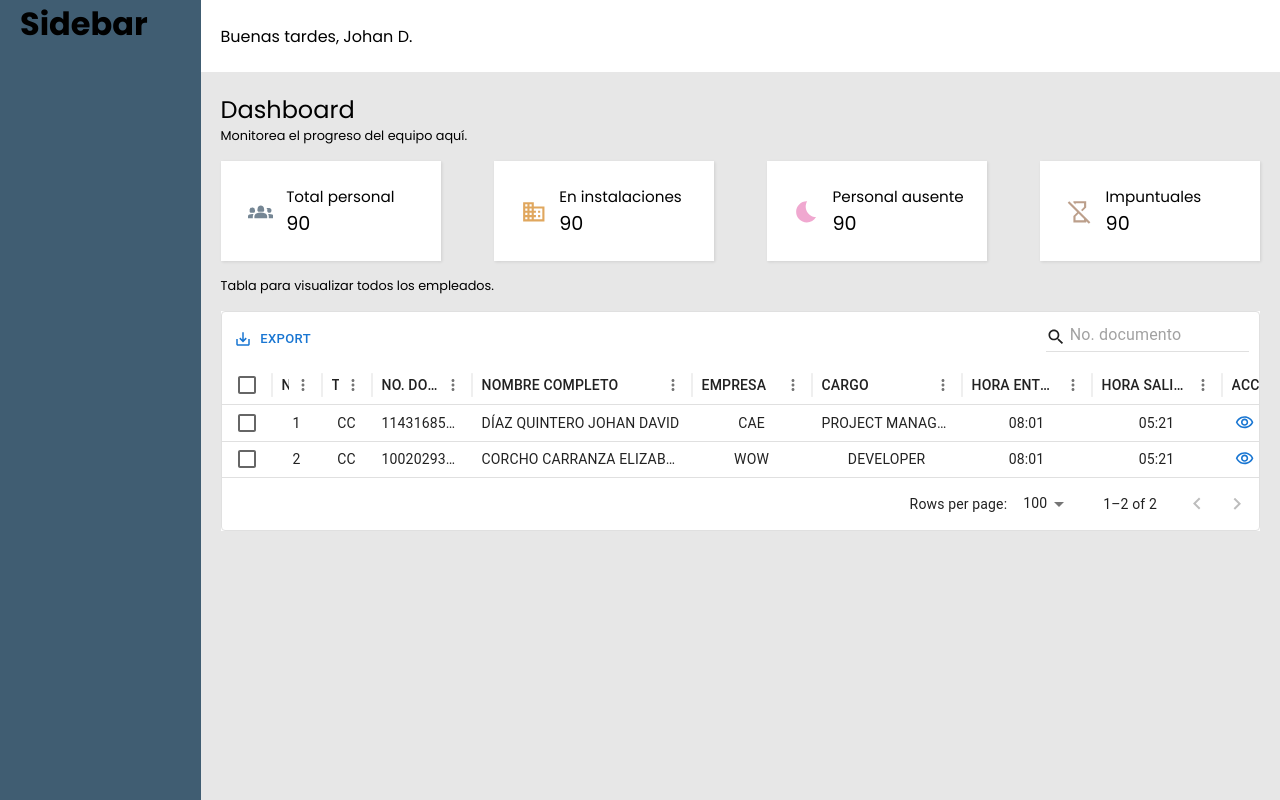
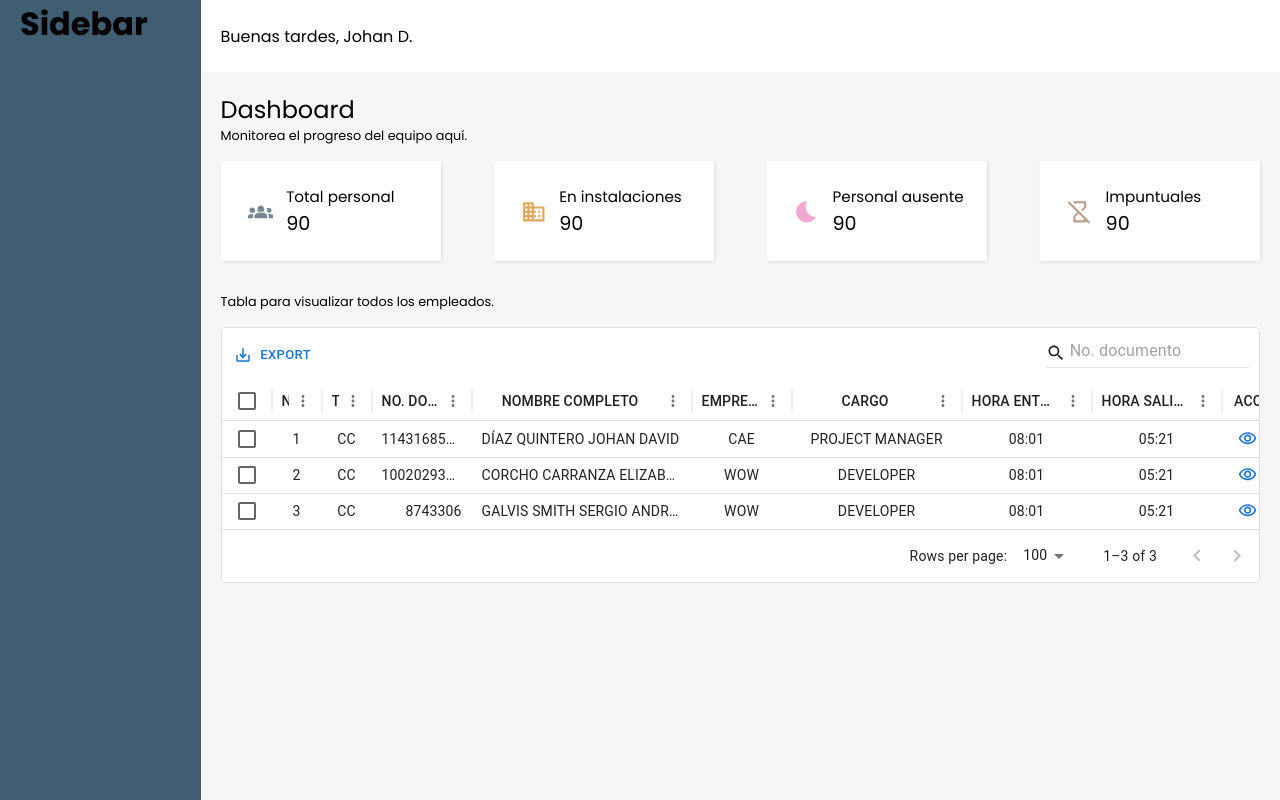
Before and after one commit to dbeec/monorepo_dev, a React (Vite) app in the folder apps/client/: page /dashboard in a window 1280 px wide. Built offline with nearby package versions, Linux system fonts and the light colour scheme.

Commit message:
arreglos en tabla de la vista del dashboard

```diff
--- a/apps/client/src/ui/admin/container/outlet/dashboard/index.tsx
+++ b/apps/client/src/ui/admin/container/outlet/dashboard/index.tsx
@@ -6,6 +6,7 @@ import BedtimeIcon from "@mui/icons-material/Bedtime";
 import HourglassDisabledIcon from "@mui/icons-material/HourglassDisabled";
 import {
   DataGrid,
+  GridColDef,
   GridRenderCellParams,
   GridToolbarExport,
   GridToolbarQuickFilter,
@@ -14,20 +15,24 @@ import VisibilityOutlinedIcon from "@mui/icons-material/VisibilityOutlined";
 import EditOutlinedIcon from "@mui/icons-material/EditOutlined";
 import DeleteOutlineOutlinedIcon from "@mui/icons-material/DeleteOutlineOutlined";
 
+const defaultColumnOptions: Partial<GridColDef> = {
+  sortable: false,
+  filterable: false,
+  resizable: false,
+  headerAlign: "center",
+};
+
 export default function AdminContent() {
   const handleEdit = (id: number) => {
     console.log("Edit", id);
-    // Implementar lógica de edición aquí
   };
 
   const handleView = (id: number) => {
     console.log("View", id);
-    // Implementar lógica de visualización aquí
   };
 
   const handleDelete = (id: number) => {
     console.log("Delete", id);
-    // Implementar lógica de eliminación aquí
   };
   return (
     <>
@@ -91,98 +96,78 @@ export default function AdminContent() {
                 field: "id",
                 headerName: "NO.",
                 width: 50,
-                sortable: false,
-                filterable: false,
-                resizable: false,
                 align: "center",
+                ...defaultColumnOptions,
               },
               {
                 field: "document_type",
                 headerName: "TIPO DOC",
                 width: 50,
-                sortable: false,
-                filterable: false,
-                resizable: false,
                 align: "center",
+                ...defaultColumnOptions,
               },
               {
                 field: "document",
                 headerName: "NO. DOCUMENTO",
                 width: 100,
-                sortable: false,
-                filterable: false,
-                resizable: false,
                 align: "right",
+                ...defaultColumnOptions,
               },
               {
                 field: "name",
                 headerName: "NOMBRE COMPLETO",
+                width: 220,
+                align: "left",
                 // valueGetter: (params) => {
                 //   return `${params.firstsurname || ""} ${params.secondsurname || ""} ${params.firstname || ""} ${params.middlename}`;
                 // },
-                width: 220,
-                sortable: false,
-                filterable: false,
-                resizable: false,
-                align: "left",
+                ...defaultColumnOptions,
               },
               {
                 field: "company",
                 headerName: "EMPRESA",
-                width: 120,
-                sortable: false,
-                filterable: false,
-                resizable: false,
+                width: 100,
                 align: "center",
+                ...defaultColumnOptions,
               },
               {
                 field: "role",
                 headerName: "CARGO",
-                width: 150,
-                sortable: false,
-                filterable: false,
-                resizable: false,
+                width: 170,
                 align: "center",
+                ...defaultColumnOptions,
               },
               {
                 field: "h_entrada",
                 headerName: "HORA ENTRADA",
                 width: 130,
-                sortable: false,
-                filterable: false,
-                resizable: false,
                 align: "center",
+                ...defaultColumnOptions,
               },
               {
                 field: "h_salida",
                 headerName: "HORA SALIDA",
                 width: 130,
-                sortable: false,
-                filterable: false,
-                resizable: false,
                 align: "center",
+                ...defaultColumnOptions,
               },
               {
                 field: "actions",
-                headerName: "ACCIONES",
-                sortable: false,
-                filterable: false,
-                resizable: false,
-                align: "center",
+                headerName: "ACCIÓN",
+                ...defaultColumnOptions,
                 renderCell: (params: GridRenderCellParams<any, any>) => (
                   <div
                     style={{
                       display: "flex",
                       justifyContent: "center",
                       alignItems: "center",
-                      gap: "0.5rem",
+                      gap: "0.3rem",
                       height: "100%",
                     }}
                   >
                     <VisibilityOutlinedIcon
                       onClick={() => handleView(Number(params.id))}
                       style={{
-                        display: "flex",
                         cursor: "pointer",
                         color: "#1976d2",
                         fontSize: "1.2rem",
@@ -209,6 +194,7 @@ export default function AdminContent() {
               },
             ]}
             rows={[
+              // aqui se debe colocar el estado que guarda la data de la bd
               {
                 id: 1,
                 document_type: "CC",
@@ -224,6 +210,16 @@ export default function AdminContent() {
                 document_type: "CC",
                 document: 1002029388,
                 name: "CORCHO CARRANZA ELIZABETH DANIELA",
+                company: "WOW",
+                role: "DEVELOPER",
+                h_entrada: "08:01",
+                h_salida: "05:21",
+              },
+              {
+                id: 3,
+                document_type: "CC",
+                document: 8743306,
+                name: "GALVIS SMITH SERGIO ANDRES",
                 company: "WOW",
                 role: "DEVELOPER",
                 h_entrada: "08:01",
--- a/apps/client/src/ui/admin/container/outlet/dashboard/style.css
+++ b/apps/client/src/ui/admin/container/outlet/dashboard/style.css
@@ -3,7 +3,7 @@
 .cards_container {
   display: flex;
   justify-content: space-between;
-  margin-bottom: 1rem;
+  margin-bottom: 2rem;
 }
 
 .card {
--- a/apps/client/src/ui/admin/container/styles.css
+++ b/apps/client/src/ui/admin/container/styles.css
@@ -12,7 +12,7 @@
 
 .outlet_properties {
   /* background: yellow; */
-  background-color: #e7e7e7;
+  background-color: #f6f6f6;
   width: 100%;
   height: 100%;
   padding: 20px;
```
